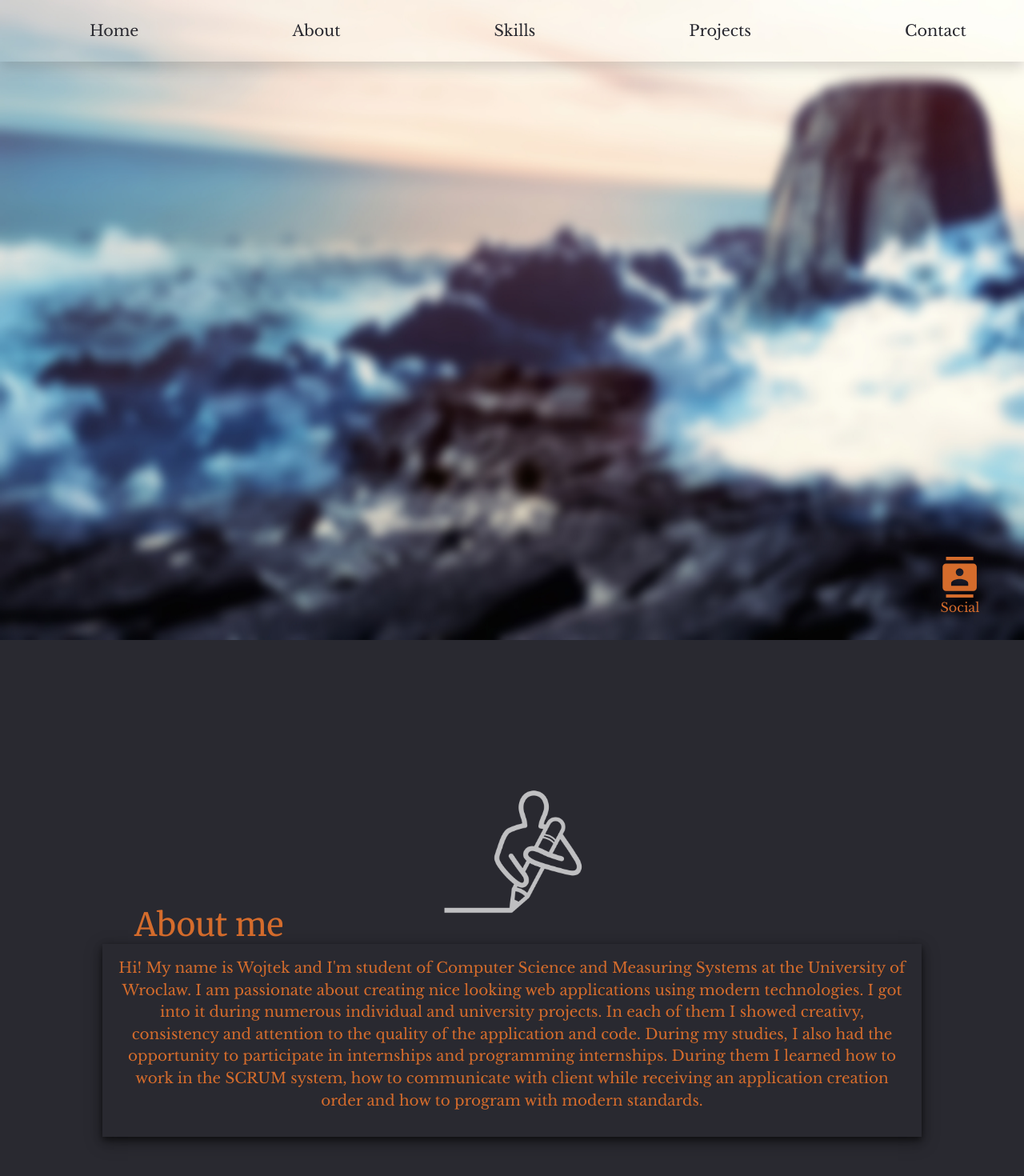
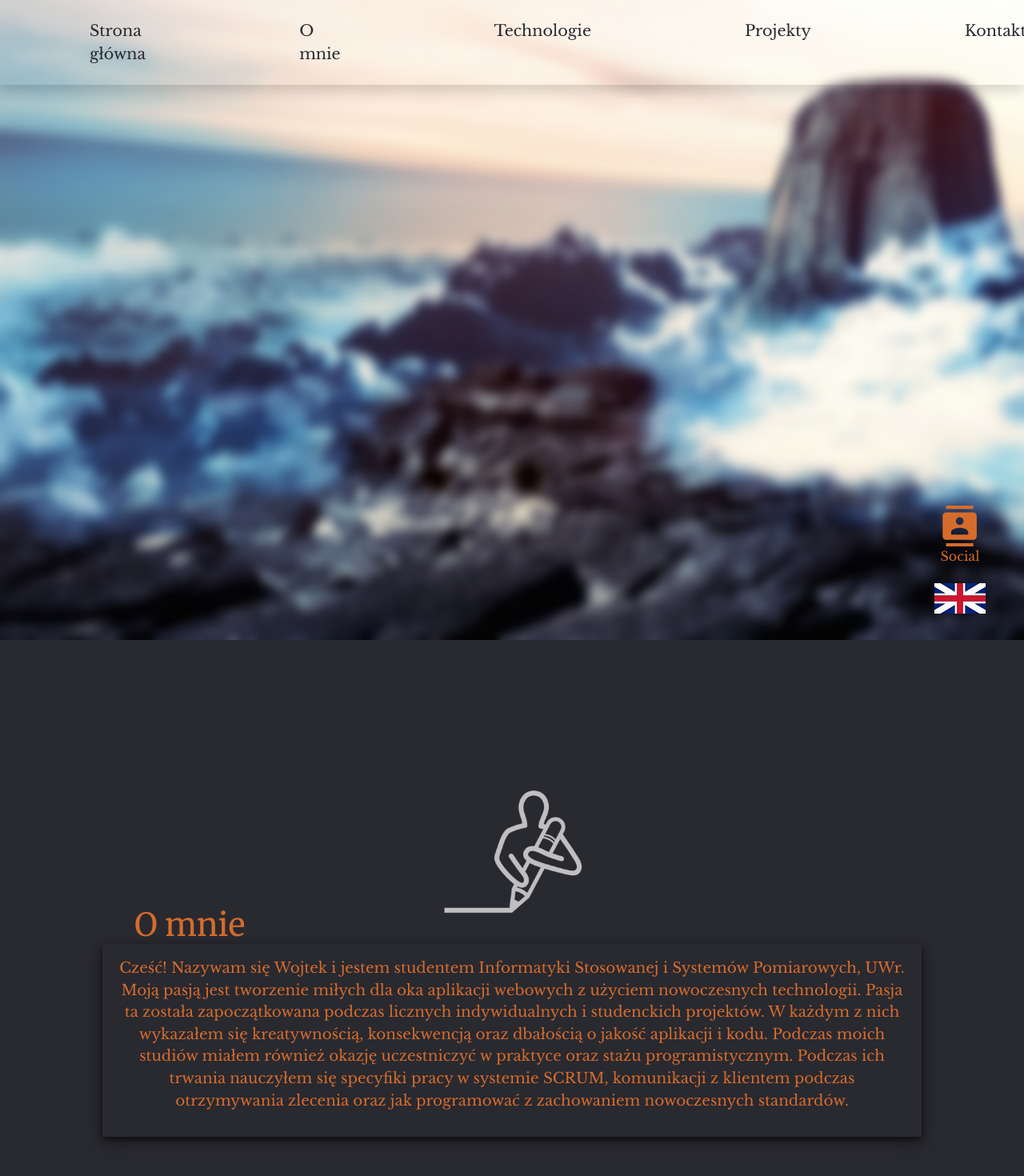
Before and after one commit to wojciechkubiak/my-site, a React (Create React App) app: page / in a window 1280 px wide. Shown: the top 1470 px of the page at 80% size. Built offline with nearby package versions, Linux system fonts and the light colour scheme.

Commit message:
Multi-lang

```diff
--- a/src/App.css
+++ b/src/App.css
@@ -39,3 +39,19 @@ img.bg {
     margin-left: -512px;
   }
 }
+
+.languageBtn {
+
+  border: none;
+  outline: none !important;
+  background-color: rgba(255, 255, 255, 0);
+
+  position: fixed;
+  right: 2.4em;
+  bottom: 2.5em;
+  width: 5em;
+  height: 2em;
+  align-content: center;
+  display: flex;
+  flex-direction: column;
+}
--- a/src/App.js
+++ b/src/App.js
@@ -7,6 +7,7 @@ import Projects from "./components/Projects/Projects";
 import Skills from "./components/Skills/Skills";
 import LandingPage from "./components/LandingPage/LandingPage";
 import SocialMedia from "./components/SocialMedia/SocialMedia";
+import Footer from "./components/Footer/Footer"
 import "./App.css";
 
 //TODO: Resize everything em -> vh/vw
@@ -14,15 +15,35 @@ class App extends Component {
   constructor(props) {
     super(props);
     this.state = {
-      headerMode: false
+      headerMode: false,
+      language: false,  // true = EN | false = PL
+      img: 0,
+      imgSrc: [
+        "uk-flag.jpg",
+        "pl-flag.jpg"
+      ]
     };
     this.headerHandler = this.headerHandler.bind(this);
   }
 
-  headerHandler = (val) => {
+  headerHandler = val => {
     val
       ? this.setState({ headerMode: false })
       : this.setState({ headerMode: true });
+  };
+
+  languageHandler = () => {
+    const { language, img } = this.state;
+
+    this.setState({language: !language}, () => console.log(language))
+
+    if(img === 1) {
+      this.setState({ img: 0 });
+    }
+
+    if(img === 0) {
+      this.setState({ img: 1});
+    }
   };
 
   render() {
@@ -33,13 +54,21 @@ class App extends Component {
           src={require("./img/bg_blur.jpg")}
           alt="React-icon"
         />
-        <Header headerMode={this.state.headerMode} />
-        <LandingPage headerHandler={this.headerHandler}/>
-        <About />
-        <Skills />
-        <Projects />
-        <Contact />
+        <Header language={this.state.language} headerMode={this.state.headerMode} />
+        <LandingPage headerHandler={this.headerHandler} />
+        <About language={this.state.language}/>
+        <Skills language={this.state.language}/>
+        <Projects language={this.state.language}/>
+        <Contact language={this.state.language}/>
         <SocialMedia />
+        <Footer language={this.state.language}/>
+        <button className="languageBtn" onClick={this.languageHandler}>
+          <img
+              className="languageImg"
+              src={require(`./img/${ this.state.imgSrc[this.state.img]}`)}
+              alt="flag-icon"
+          />
+        </button>
       </div>
     );
   }
--- a/src/components/About/About.js
+++ b/src/components/About/About.js
@@ -1,44 +1,67 @@
-import React, {Component} from 'react';
-import './About.css';
-import {InView} from "react-intersection-observer";
+import React, { Component } from "react";
+import "./About.css";
+import { InView } from "react-intersection-observer";
 
 class About extends Component {
   constructor(props) {
     super(props);
     this.state = {
-      mode: [
-        "AboutContainer"
-      ]
+      mode: ["AboutContainer"]
     };
     this.changeClass = this.changeClass.bind(this);
   }
 
-  changeClass = (val) => {
-
-    if(val) {
-      this.setState({ mode: ["AboutContainer", "AboutAnim"] }, () => console.log(this.state.mode))
+  changeClass = val => {
+    if (val) {
+      this.setState({ mode: ["AboutContainer", "AboutAnim"] }, () =>
+        console.log(this.state.mode)
+      );
     }
-  }
+  };
 
   render() {
     return (
-      <InView as="div" data-testid="About" id="about" onChange={(inView, entry) => this.changeClass(inView)}>
-      <div className={this.state.mode.join(' ')}>
-        <img className="AboutImg" alt="Writing" src={require('./../../img/writing.png')} ></img>
-          <h1>About me</h1>
+      <InView
+        as="div"
+        data-testid="About"
+        id="about"
+        onChange={(inView, entry) => this.changeClass(inView)}
+      >
+        <div className={this.state.mode.join(" ")}>
+          <img
+            className="AboutImg"
+            alt="Writing"
+            src={require("./../../img/writing.png")}
+          ></img>
+          <h1> {this.props.language ? "About me" : "O mnie"}</h1>
           <div className="AboutText">
             <p>
-            Hi! My name is Wojtek and I'm student of Computer Science and Measuring Systems at the University of Wroclaw.
-            I am passionate about creating nice looking web applications using modern technologies. I got into it during
-            numerous individual and university projects. In each of them I showed creativy, consistency and attention to
-            the quality of the application and code. During my studies, I also had the opportunity to participate in
-            internships and programming internships. During them I learned how to work in the SCRUM system, how to
-            communicate with client while receiving an application creation order and how to program with modern standards.
+              {this.props.language
+                ? "Hi! My name is Wojtek and I'm student of Computer Science and \
+                Measuring Systems at the University of Wroclaw. I am passionate \
+                about creating nice looking web applications using modern technologies. \
+                I got into it during numerous individual and university projects. In \
+                each of them I showed creativy, consistency and attention to the quality \
+                of the application and code. During my studies, I also had the opportunity \
+                to participate in internships and programming internships. During them I \
+                learned how to work in the SCRUM system, how to communicate with client \
+                while receiving an application creation order and how to program with \
+                modern standards."
+                : "Cześć! Nazywam się Wojtek i jestem studentem Informatyki Stosowanej \
+                i Systemów Pomiarowych, UWr. Moją pasją jest tworzenie miłych dla oka \
+                aplikacji webowych z użyciem nowoczesnych technologii. Pasja ta została \
+                zapoczątkowana podczas licznych indywidualnych i studenckich projektów. \
+                W każdym z nich wykazałem się kreatywnością, konsekwencją oraz dbałością \
+                o jakość aplikacji i kodu. Podczas moich studiów miałem również okazję \
+                uczestniczyć w praktyce oraz stażu programistycznym. Podczas ich trwania \
+                nauczyłem się specyfiki pracy w systemie SCRUM, komunikacji z klientem podczas \
+                otrzymywania zlecenia oraz jak programować z zachowaniem nowoczesnych \
+                standardów."}
             </p>
           </div>
         </div>
-    </InView>
-    )
+      </InView>
+    );
   }
 }
 
--- a/src/components/Contact/Contact.js
+++ b/src/components/Contact/Contact.js
@@ -1,8 +1,8 @@
 import React, { Component } from "react";
-import Footer from './../Footer/Footer';
+import Footer from "./../Footer/Footer";
 import "./Contact.css";
 import { FaGit } from "react-icons/fa";
-import {InView} from "react-intersection-observer";
+import { InView } from "react-intersection-observer";
 
 class Contact extends Component {
   constructor(props) {
@@ -29,18 +29,28 @@ class Contact extends Component {
         id="contact"
         onChange={(inView, entry) => this.changeClass(inView)}
       >
-        <h1>Contact</h1>
+        <h1> {this.props.language ? "Contact" : "Kontakt"}</h1>
         <div className={this.state.mode.join(" ")} data-testid="Contact">
-          <h1>Get in touch</h1>
-          <p>Are you interested in working with me or just have a question?</p>
+          <h1> {this.props.language ? "Get in touch" : "Skontaktuj się"}</h1>
           <p>
-            Email me at{" "}
+            {" "}
+            {this.props.language
+              ? "Are you interested in working with me or just have a question?"
+              : "Jesteś zainteresowana/y pracą ze mną lub masz jakieś pytanie?"}
+          </p>
+          <p>
+            {this.props.language ? "Email me at" : "Napisz do mnie na adres"}{" "}
             <a href="mailto:wgkubiak@gmail.com" className="MailContainer">
               <strong>wgkubiak@gmail.com</strong>
             </a>
           </p>
-          <p>or</p>
-          <p>Send me a message at 726 823 405</p>
+          <p>{this.props.language ? "or" : "lub"}</p>
+          <p>
+            {this.props.language
+              ? "Send me a message at "
+              : "Wyślij wiadomość na numer "}
+            726 823 405
+          </p>
         </div>
         <div className="GitContainer">
           <a href={"https://www.github.com/wgkubiak"}>
@@ -50,11 +60,9 @@ class Contact extends Component {
           </a>
           <p>/wgkubiak</p>
         </div>
-        <Footer/>
       </InView>
     );
   }
-
 }
 
 export default Contact;
--- a/src/components/Footer/Footer.css
+++ b/src/components/Footer/Footer.css
@@ -1,5 +1,5 @@
 .Footer {
-  position: absolute;
+  position: relative;
   left: 0%;
   color: white;
   text-align: center;
--- a/src/components/Footer/Footer.js
+++ b/src/components/Footer/Footer.js
@@ -1,9 +1,9 @@
 import React from 'react';
 import './Footer.css';
 
-const Footer = () => (
+const Footer = props => (
   <div className="Footer" data-testid="Footer">
-    Created by <strong>Wojciech Kubiak &reg;</strong>
+    {props.language ? "Created by " : "Strona stworzona przez "} <strong>Wojciech Kubiak &reg;</strong>
   </div>
 );
 
--- a/src/components/Header/Header.js
+++ b/src/components/Header/Header.js
@@ -3,39 +3,48 @@ import { Navbar, Nav } from "react-bootstrap";
 import "./Header.css";
 
 const Header = props => {
-  let mode = [
-    "shadow p-3 mb-5",
-    props.headerMode ? "HeaderOut" : "HeaderTop"
-  ]
+  let mode = ["shadow p-3 mb-5", props.headerMode ? "HeaderOut" : "HeaderTop"];
 
   let textColor = [
     "HeaderLink",
-    props.headerMode ? "HeaderTextColorWhite" :  "HeaderTextColorDark"
-  ]
-
+    props.headerMode ? "HeaderTextColorWhite" : "HeaderTextColorDark"
+  ];
 
   // Handle header color onClick
   return (
     <div className="Header">
       <Navbar
-      className={mode.join(' ')}
+        className={mode.join(" ")}
         collapseOnSelect
         expand="md"
         fixed="top"
       >
         <Navbar.Toggle aria-controls="responsive-navbar-nav" />
-      <Navbar.Collapse id="responsive-navbar-nav" className="justify-content-center HeaderText">
+        <Navbar.Collapse
+          id="responsive-navbar-nav"
+          className="justify-content-center HeaderText"
+        >
           <Nav>
-          <Nav.Link href="#landing" className={textColor.join(' ')} active>Home</Nav.Link>
-          <Nav.Link href="#about" className={textColor.join(' ')}>About</Nav.Link>
-          <Nav.Link href="#skills" className={textColor.join(' ')}>Skills</Nav.Link>
-          <Nav.Link href="#projects" className={textColor.join(' ')}>Projects</Nav.Link>
-          <Nav.Link href="#contact" className={textColor.join(' ')}>Contact</Nav.Link>
+            <Nav.Link href="#landing" className={textColor.join(" ")} active>
+              {props.language ? "Home" : "Strona główna"}
+            </Nav.Link>
+            <Nav.Link href="#about" className={textColor.join(" ")}>
+              {props.language ? "About" : "O mnie"}
+            </Nav.Link>
+            <Nav.Link href="#skills" className={textColor.join(" ")}>
+              {props.language ? "Skills" : "Technologie"}
+            </Nav.Link>
+            <Nav.Link href="#projects" className={textColor.join(" ")}>
+              {props.language ? "Projects" : "Projekty"}
+            </Nav.Link>
+            <Nav.Link href="#contact" className={textColor.join(" ")}>
+              {props.language ? "Contact" : "Kontakt"}
+            </Nav.Link>
           </Nav>
         </Navbar.Collapse>
       </Navbar>
     </div>
-)
+  );
 };
 
 export default Header;
--- a/src/components/Skills/Skills.js
+++ b/src/components/Skills/Skills.js
@@ -6,7 +6,9 @@ class Skills extends Component {
   constructor(props) {
     super(props);
     this.state = {
-      mode: ["SkillsContainer"]
+      mode: ["SkillsContainer"],
+      language: true,
+      header: "Skills"
     };
     this.changeClass = this.changeClass.bind(this);
   }
@@ -27,7 +29,7 @@ class Skills extends Component {
         id="skills"
         onChange={(inView, entry) => this.changeClass(inView)}
       >
-        <h1>Skills</h1>
+        <h1>{this.props.language ? "Skills" : "Technologie"}</h1>
         <div className={this.state.mode.join(" ")}>
           <span className="SkillsSpan">
             <img
--- a/src/components/SocialMedia/SocialMedia.css
+++ b/src/components/SocialMedia/SocialMedia.css
@@ -1,7 +1,7 @@
 .SocialMedia {
   position: fixed;
   right: 2em;
-  bottom: 2.5em;
+  bottom: 6.5em;
   width: 5em;
   height: 12em;
   align-content: center;
```
Also changed, not shown: src/components/Projects/Projects.js (+17 -5 lines), src/img/pl-flag.jpg, src/img/uk-flag.jpg. Lines whose indentation alone changed are shown as unchanged.
